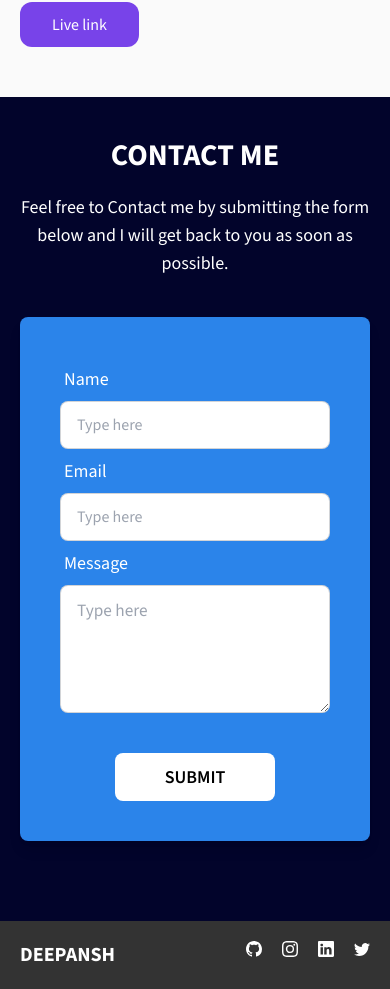
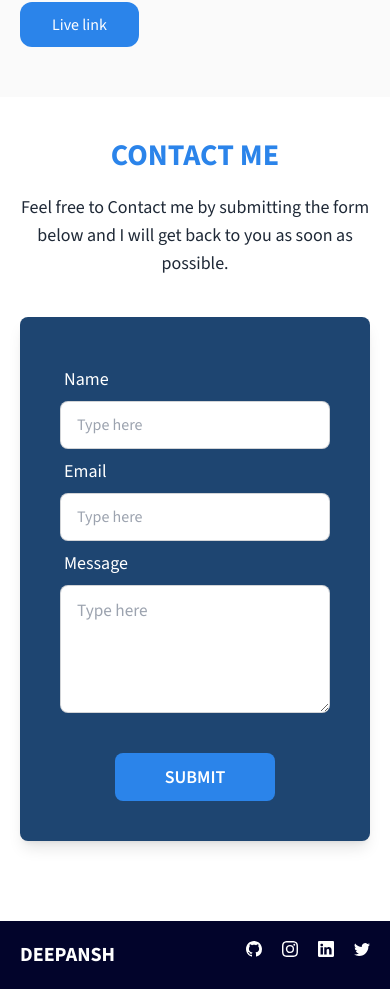
Before and after one commit to Deepansh0007/portfolio, a Next.js app: page / in a window 390 px wide. Shown: the part 2846-3835 px from the top of the page. Built offline with nearby package versions, Linux system fonts and the light colour scheme.

Commit message:
added smooth scroll

```diff
--- a/app/layout.js
+++ b/app/layout.js
@@ -5,7 +5,7 @@ import {AOSInit} from "@/aos";
 const font = Source_Sans_3({subsets: ["latin"]});
 
 export const metadata = {
-	title: "Create Next App",
+	title: "Deepansh Chopra",
 	description: "Generated by create next app",
 };
 
--- a/components/Contact.jsx
+++ b/components/Contact.jsx
@@ -10,11 +10,11 @@ const Contact = () => {
 	const handleChange = (e) => {
 	}
 	return (
-		<div className="pt-10 px-5 pb-20 bg text-white" id="contact">
+		<div className="pt-10 px-5 pb-20" id="contact">
 			<div className="flex items-center justify-center flex-col">
-				<h1 className="text-3xl font-bold">CONTACT ME</h1>
+				<h1 className="text-3xl font-bold text-[#2B84EA]">CONTACT ME</h1>
 				<p className="mt-5 text-center text-lg">Feel free to Contact me by submitting the form below and I will get back to you as soon as possible.</p>
-				<div className="form-control w-full max-w-lg mt-10 bg-[#2B84EA] p-10 rounded-lg shadow-lg">
+				<div className="form-control w-full max-w-lg mt-10 bg-[#1e4571] p-10 rounded-lg shadow-lg">
 					<label className="label">
 						<span className="label-text text-white text-lg">Name</span>
 					</label>
@@ -35,7 +35,7 @@ const Contact = () => {
 						<span className="label-text text-white text-lg">Message</span>
 					</label>
 					<textarea placeholder="Type here" className="textarea textarea-bordered h-32 w-full max-w-md text-[1.08rem]" ></textarea>
-                    <button className="btn w-40 mx-auto mt-10 bg-white text-black text-lg border-none">Submit</button>
+                    <button className="btn w-40 mx-auto mt-10 bg-[#2B84EA] text-white text-lg border-none">Submit</button>
 				</div>
 			</div>
 		</div>
--- a/components/Footer.jsx
+++ b/components/Footer.jsx
@@ -8,7 +8,7 @@ import linkedin from "../public/linkedin.svg";
 
 const Footer = () => {
   return (
-    <footer className='p-5 lg:p-10 bg-[#333333] flex justify-between'>
+    <footer className='p-5 lg:p-10 bg flex justify-between'>
         <h1 className='text-xl font-bold text-white'>DEEPANSH</h1>
         <div className='h-5 w-max flex gap-5'>
             <a href='https://github.com/Deepansh0007'><Image src = {github} alt="github"/></a>
--- a/components/Header.jsx
+++ b/components/Header.jsx
@@ -1,63 +1,75 @@
 "use client"
 import React, { useState } from "react";
-import Link from "next/link";
 import Image from "next/image";
-import list from "../public/list.svg"
-import close from "../public/x.svg"
+import list from "../public/list.svg";
+import close from "../public/x.svg";
+
 const Header = () => {
   const [showModal, setShowModal] = useState(false);
-		const handleCLick = () =>{
+
+  const handleCLick = () => {
     setShowModal(!showModal);
+  };
+
+  const scrollToSection = (sectionId) => {
+    const element = document.getElementById(sectionId);
+    if (element) {
+      element.scrollIntoView({ behavior: "smooth" });
     }
+  };
+
   return (
-
     <header>
       <div className="flex justify-between py-5 font-bold px-10 bg">
         <div className="grid justify-center text-xl text-white">
           <p>DEEPANSH</p>
         </div>
         <nav>
-				<ul className=" hidden sm:flex sm:justify-center gap-8 text-lg text-white header_links">
+          <ul className="hidden sm:flex sm:justify-center gap-8 text-lg text-white header_links">
             <li>
-						<Link href="/">HOME</Link>
+              <button onClick={() => scrollToSection("hero")}>HOME</button>
             </li>
             <li>
-						<Link href="#about">ABOUT</Link>
+              <button onClick={() => scrollToSection("about")}> ABOUT</button>
             </li>
             <li>
-						<Link href="#projects">PROJECTS</Link>
+              <button onClick={() => scrollToSection("projects")}> PROJECTS</button>
             </li>
             <li>
-						<Link href="#contact">CONTACT</Link>
+              <button onClick={() => scrollToSection("contact")}> CONTACT</button>
             </li>
           </ul>
         </nav>
-			<Image src = {showModal?close:list} alt = "list" height = {30} width = {30} onClick = {handleCLick} className="absolute right-5 top-5 sm:hidden "/>
-			{
-				showModal &&
+        <Image
+          src={showModal ? close : list}
+          alt="list"
+          height={30}
+          width={30}
+          onClick={handleCLick}
+          className="absolute right-5 top-5 sm:hidden "
+        />
+        {showModal && (
           <div className="h-40 w-screen px-10 absolute z-10 sm:hidden mt-12 bg-white right-0">
             <nav>
               <ul className="grid gap-5 place-content-end">
 			  <li>
-						<Link href="/">HOME</Link>
+              <button onClick={() => scrollToSection("hero")}>HOME</button>
             </li>
             <li>
-						<Link href="#about">ABOUT</Link>
+              <button onClick={() => scrollToSection("about")}> ABOUT</button>
             </li>
             <li>
-						<Link href="#projects">PROJECTS</Link>
+              <button onClick={() => scrollToSection("projects")}> PROJECTS</button>
             </li>
             <li>
-						<Link href="#contact">CONTACT</Link>
+              <button onClick={() => scrollToSection("contact")}> CONTACT</button>
             </li>
               </ul>
             </nav>
-
           </div>
-}
+        )}
       </div>
     </header>
-
   );
 };
 
--- a/components/Projects.jsx
+++ b/components/Projects.jsx
@@ -14,7 +14,7 @@ const Project = ({ title, description, image, link }) => {
         <div data-aos = "fade-right" className="lg:mt-10 mt-5">
           <h1 className="font-semibold text-3xl lg:text-left text-center">{title}</h1>
           <div className="leading-8 text-lg mb-8 mt-5">{description}</div>
-          <a href={link} className="px-8 bg-primary rounded-xl text-white py-3">Live link</a>
+          <a href={link} className="px-8 bg-[#2B84EA] rounded-xl text-white md:text-xl py-3">Live link</a>
         </div>
       </div>
   );
```
Also changed, not shown: public/list.svg, public/x.svg. Lines whose indentation alone changed are shown as unchanged.
